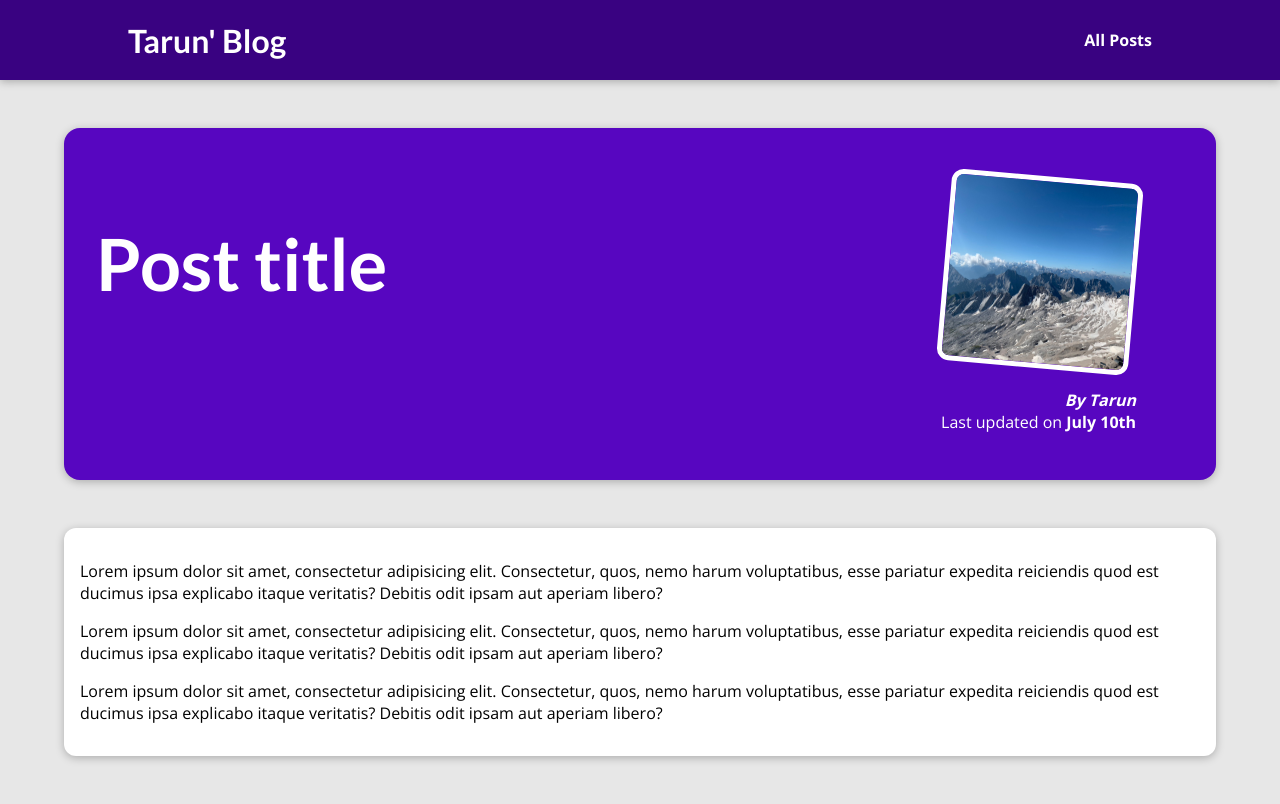
After one commit to TarunSharma11/my_site, a Django app: template blog/templates/blog/posts-detail.html in a window 1280 px wide. The commit adds this page. Run offline with Django 3.2, Linux system fonts and the light colour scheme; the template is opened without the code that fills it, so the values that code supplies are empty.

Commit message:
Blog changes

```diff
--- /dev/null
+++ b/blog/static/blog/post-detail.css
@@ -0,0 +1,62 @@
+body {
+    background-color: #e7e7e7;
+  }
+
+  #main-navigation {
+    background-color: #390281;
+    box-shadow: 0 2px 8px rgba(0, 0, 0, 0.25);
+  }
+
+  #summary {
+    margin: 8rem auto 3rem auto;
+    padding: 2rem;
+    width: 90%;
+    max-width: 90rem;
+    border-radius: 16px;
+    background-color: #5706c0;
+    position: relative;
+    box-shadow: 0 2px 8px rgba(0, 0, 0, 0.25);
+    height: 22rem;
+  }
+
+  #summary h2 {
+    color: white;
+    font-size: 4.5rem;
+  }
+
+  #summary article {
+    position: absolute;
+    top: 2rem;
+    right: 3rem;
+    padding: 1rem 2rem;
+    border-radius: 12px;
+    text-align: right;
+    color: white;
+  }
+
+  #summary article img {
+    width: 12rem;
+    height: 12rem;
+    border-radius: 12px;
+    transform: rotateZ(5deg);
+    border: 5px solid white;
+    margin-bottom: 1rem;
+  }
+
+  #summary address {
+    font-weight: bold;
+  }
+
+  #summary time {
+    font-weight: bold;
+  }
+
+  main {
+    width: 90%;
+    max-width: 90rem;
+    margin: 3rem auto;
+    background-color: white;
+    padding: 1rem;
+    border-radius: 12px;
+    box-shadow: 0 2px 8px rgba(0, 0, 0, 0.25);
+  }
--- /dev/null
+++ b/blog/templates/blog/posts-detail.html
@@ -0,0 +1,42 @@
+{% extends "base.html" %}
+{% load static %}
+
+
+{% block title %}
+    The post title
+{% endblock %}
+
+{% block css_files %}
+    <link rel="stylesheet" href="{% static "blog/post-detail.css" %}" />
+{% endblock %}
+
+{% block content %}
+    <section id="summary">
+        <h2>Post title</h2>
+        <article>
+            <img src="{% static "blog/images/mountains.jpg" %}" alt="Post title" />
+            <address>By Tarun</address>
+            <div>Last updated on <time>July 10th</time></div>
+        </article>
+    </section>
+
+    <main>
+        <p>
+        Lorem ipsum dolor sit amet, consectetur adipisicing elit. Consectetur, quos, nemo harum voluptatibus,
+        esse pariatur expedita reiciendis quod est ducimus ipsa explicabo itaque veritatis? Debitis odit
+        ipsam aut aperiam libero?
+        </p>
+
+        <p>
+        Lorem ipsum dolor sit amet, consectetur adipisicing elit. Consectetur, quos, nemo harum voluptatibus,
+        esse pariatur expedita reiciendis quod est ducimus ipsa explicabo itaque veritatis? Debitis odit
+        ipsam aut aperiam libero?
+        </p>
+
+        <p>
+        Lorem ipsum dolor sit amet, consectetur adipisicing elit. Consectetur, quos, nemo harum voluptatibus,
+        esse pariatur expedita reiciendis quod est ducimus ipsa explicabo itaque veritatis? Debitis odit
+        ipsam aut aperiam libero?
+        </p>
+    </main>
+{% endblock %}
--- a/templates/base.html
+++ b/templates/base.html
@@ -12,6 +12,12 @@
 </head>
 
 <body>
+    <header id = "main-navigation">
+        <h1><a href = "{% url "start-page"%}">Tarun' Blog</a></h1>
+        <nav>
+            <a href = "{% url "posts-page" %}">All Posts</a>
+        </nav>
+    </header>
     {% block content %}
     {% endblock %}
 </body>
```
Also changed, not shown: blog/static/blog/all-posts.css (added, +43 -0 lines), blog/templates/blog/all-posts.html (added, +21 -0 lines), blog/templates/blog/include/posts.html (added, +16 -0 lines), blog/templates/blog/index.html (+6 -26 lines), blog/views.py (+70 -3 lines), blog/static/blog/images/coding.jpg (added), blog/static/blog/images/mountains.jpg (added), blog/static/blog/images/my_image.jpg (added), blog/static/blog/images/woods.jpg (added), blog/static/blog/include/post.css (renamed from blog/static/blog/post.css), 1 other file.
